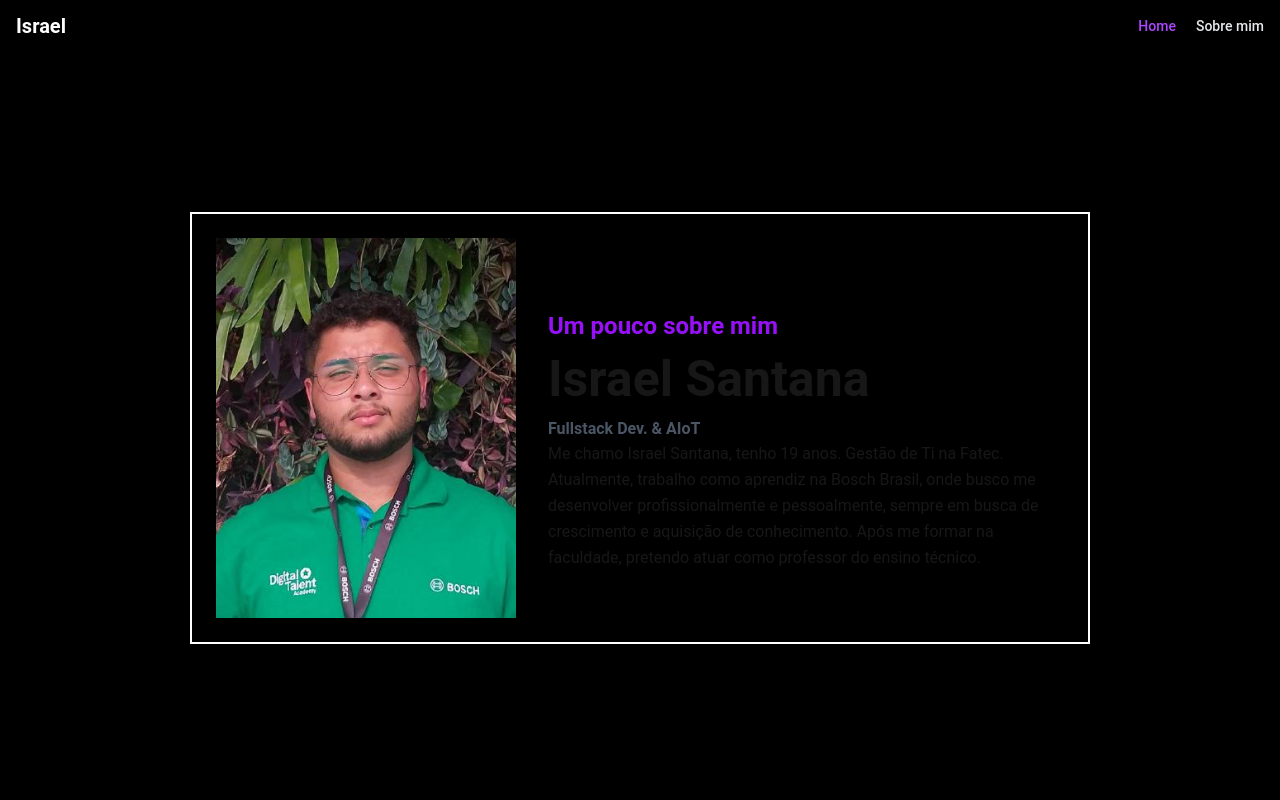
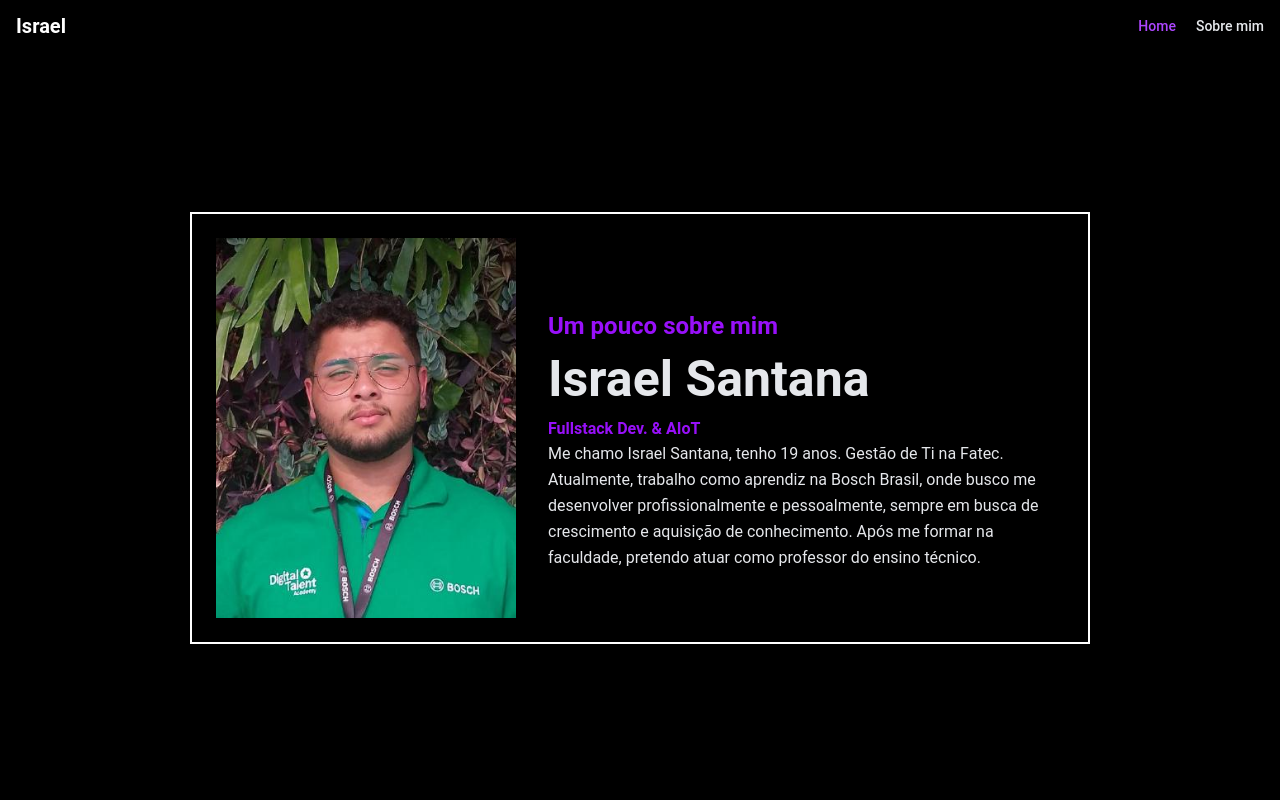
Before and after one commit to RaelMorais/nextJs-portfolio-, a Next.js app: page /aboutMe in a window 1280 px wide. Shown: the top 800 px of the page. Built offline with nearby package versions, Linux system fonts and the light colour scheme.

Commit message:
atualizando a home

```diff
--- a/src/app/components/Header.js
+++ b/src/app/components/Header.js
@@ -86,7 +86,7 @@ export function Header() {
           <div className="flex flex-col gap-5 mt-5 sm:flex-row sm:items-center sm:justify-end sm:mt-0 sm:pl-5">
             <a
               className="font-medium text-purple-500 focus:outline-none"
-              href="#"
+              href="/"
               aria-current="page"
               onClick={() => setIsOpen(false)}
             >
--- a/src/app/components/about/Profile.js
+++ b/src/app/components/about/Profile.js
@@ -1,9 +1,14 @@
 // src/components/ProfileCard.jsx
-import React from 'react';
+'use client';
 const meImage = '/photos/me.jpg';
+import { useEffect } from "react";
+import AOS from "aos";
+import "aos/dist/aos.css";
 
 export default function Profile(){
-
+  useEffect(() => {
+       AOS.init({ duration: 1000, once: true });
+     }, []);
   const birthYear = 2006;
   const birthMonth = 1;
   const birthDay = 19;
@@ -21,7 +26,7 @@ export default function Profile(){
   };
 
   return (
-    <div className="pt-40">
+    <div data-aos="fade-up" className="pt-40">
       <div className="border-2 border-white flex flex-col md:flex-row gap-4 w-full max-w-[900px] mx-auto p-4">
 
         {/* Imagem */}
@@ -36,9 +41,9 @@ export default function Profile(){
         {/* Texto */}
         <div className="flex flex-col flex-1 p-2 md:pt-20 text-center md:text-left">
           <h1 className="text-purple-600 font-bold text-2xl">Um pouco sobre mim</h1>
-          <p className="text-[32px] md:text-[50px] font-bold text-white-600">Israel Santana</p>
-          <h1><span className="font-semibold text-gray-600">Fullstack Dev. & AIoT</span></h1>
-          <h2 className="text-sm md:text-base leading-relaxed text-white-600">
+          <p className="text-[32px] md:text-[50px] font-bold text-gray-200">Israel Santana</p>
+          <h1><span className="text-purple-600 font-bold">Fullstack Dev. & AIoT</span></h1>
+          <h2 className="text-sm md:text-base leading-relaxed text-gray-200">
             Me chamo Israel Santana, tenho {getAge()} anos.
             Gestão de Ti na Fatec. Atualmente, trabalho como aprendiz na Bosch Brasil, onde busco me desenvolver
             profissionalmente e pessoalmente, sempre em busca de crescimento e aquisição de conhecimento.
--- a/src/app/components/main/MainProjects.js
+++ b/src/app/components/main/MainProjects.js
@@ -6,7 +6,8 @@ const ferfolio = '/photos/ferfolio.png';
 const mange = '/photos/mange.png';
 const yeapi = '/photos/yeapi.png';
 const hpdex  = '/photos/hpdex.png';
-const fast = '/photos/fastapi.png'
+const fast = '/photos/fastapi.png';
+const educar = '/photos/educar.png';
 export function MainProjects(){
    useEffect(() => {
     AOS.init({ duration: 1000, once: true });
@@ -14,7 +15,7 @@ export function MainProjects(){
 const projects = [
   {
     title: "eDUcar",
-    image: "https://kinsta.com/wp-content/uploads/2020/08/tiger-jpg.jpg",
+    image: educar,
     alt: "Collage.fm",
     technologies: [
       {
@@ -211,14 +212,14 @@ const ProjectCard = ({ title, image, alt, technologies, description, link }) =>
           aria-label={alt}
         ></div>
         <div className="absolute inset-0 bg-opacity-50 flex flex-col justify-center items-center text-center p-4 transition-opacity duration-300 group-hover:bg-opacity-75">
-          <h4 className="text-blue-400 text-lg font-bold mb-2">{title}</h4>
+          {/* <h4 className="text-black-200 text-lg font-bold mb-2">{title}</h4> */}
           <div className="flex space-x-2 text-purple-500 mb-4">
             {technologies.map((tech, index) => (
               <img key={index} src={tech.src} alt={tech.name} className="w-6 h-6" />
             ))}
           </div>
-          <div className="absolute inset-0 flex flex-col justify-center items-center text-center p-4 opacity-0 group-hover:opacity-100 transition-opacity duration-300">
-            <p className="text-black text-sm mb-4">{description}</p>
+          <div className="absolute inset-0 flex flex-col justify-center items-center text-center p-4 opacity-0 group-hover:opacity-100 transition-opacity duration-300 bg-black/20 backdrop-blur-sm transition-opacity duration-300 group-hover:opacity-100">
+            <p className="text-white text-m mb-4">{description}</p>
             <a
               href={link}
               className="bg-purple-600 text-white px-4 py-2 rounded hover:bg-purple-700 transition"
```
Also changed, not shown: public/photos/educar.png (added).
